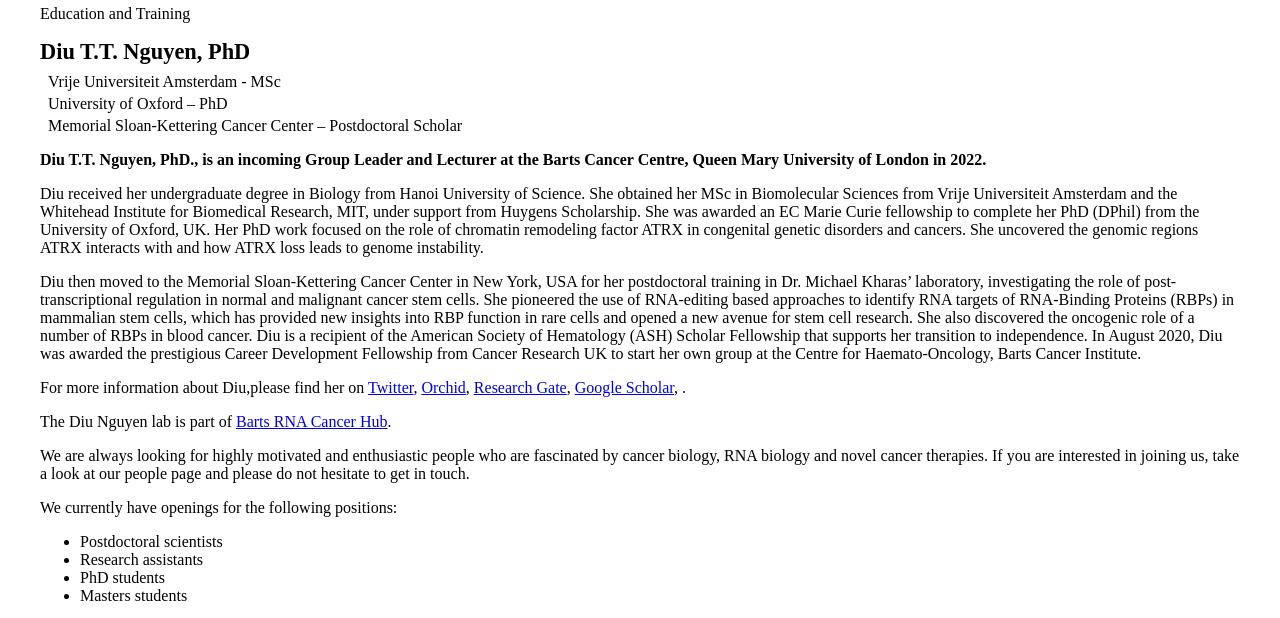
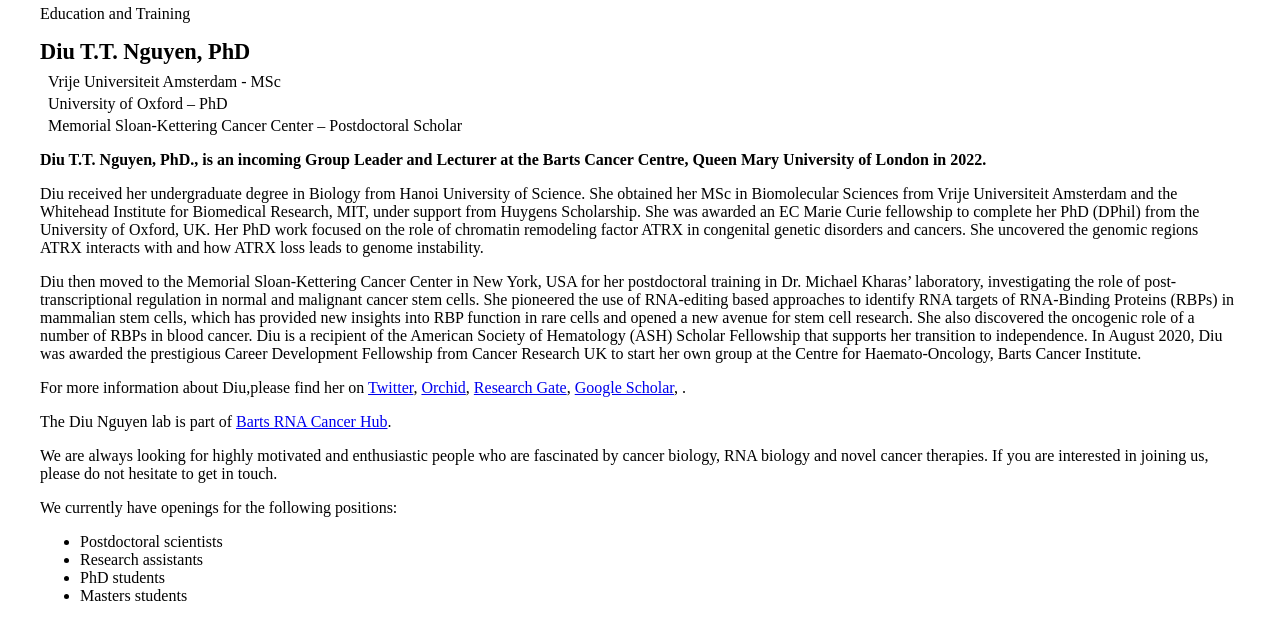
Before and after one commit to garethfentimen/diunguyenlab, a Gatsby site: page /people in a window 1280 px wide. Shown: the part 105-723 px from the top of the page. Built offline with nearby package versions, Linux system fonts and the light colour scheme; Gatsby itself is replaced by a stand-in of ours.

Commit message:
Update people.js

```diff
--- a/src/pages/people.js
+++ b/src/pages/people.js
@@ -41,7 +41,7 @@
                     <a href="https://www.researchgate.net/profile/Diu-Nguyen" target="_blank" rel="noopener noreferrer">Research Gate</a>,<span> </span>
                     <a href="https://scholar.google.com/citations?user=yZb8MqEAAAAJ&hl=en" target="_blank" rel="noopener noreferrer">Google Scholar</a>, .</p>
                 <p>The Diu Nguyen lab is part of <a href="https://www.bartscancer.london/our-research/rna-biology/" target="_blank" rel="noopener noreferrer">Barts RNA Cancer Hub</a>.</p>
-                <p>We are always looking for highly motivated and enthusiastic people who are fascinated by cancer biology, RNA biology and novel cancer therapies. If you are interested in joining us, take a look at our people page and please do not hesitate to get in touch.</p>
+                <p>We are always looking for highly motivated and enthusiastic people who are fascinated by cancer biology, RNA biology and novel cancer therapies. If you are interested in joining us, please do not hesitate to get in touch.</p>
                 <p>
                     We currently have openings for the following positions:
                 </p>
```
